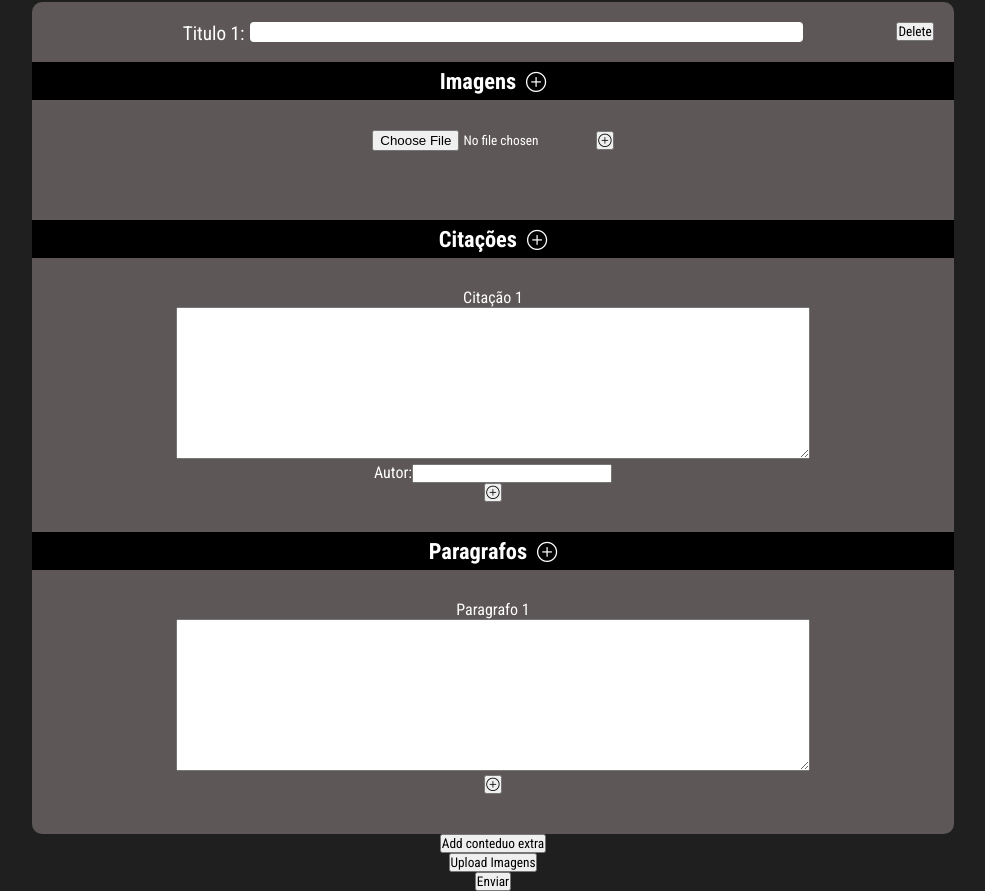
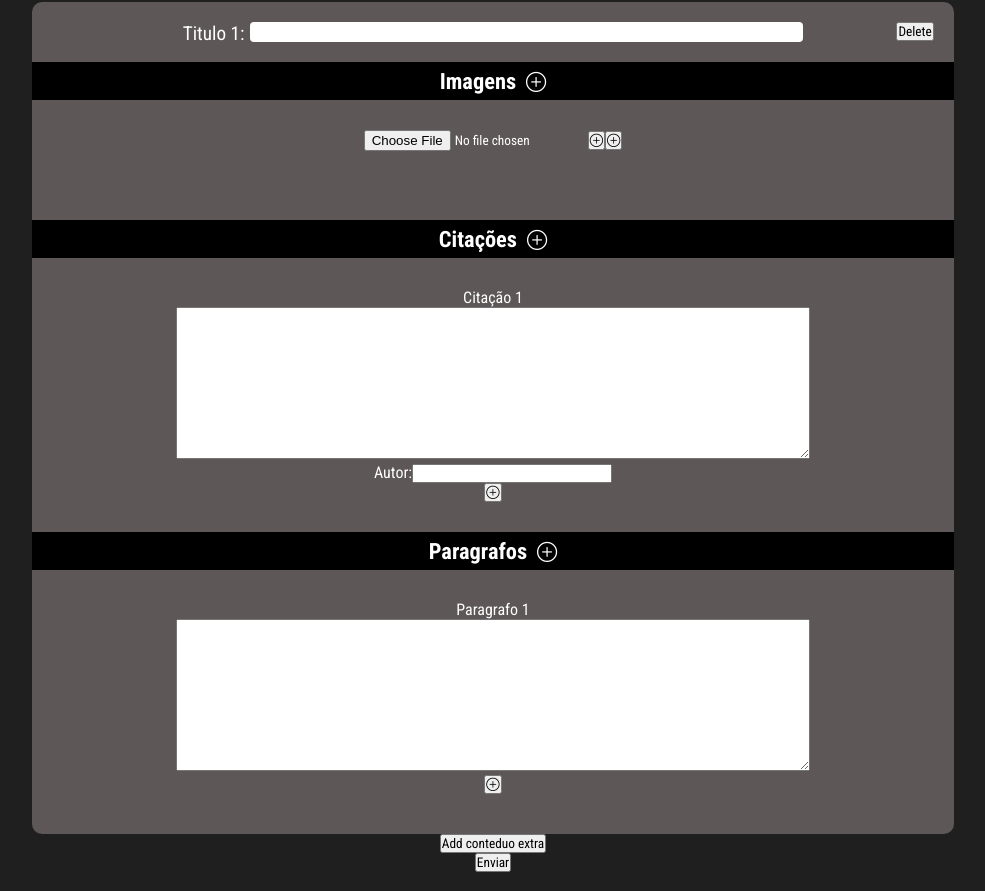
Before and after one commit to vicemanu/admin-metanoia, a React (Vite) app: page /admin/new-article in a window 1280 px wide. Shown: the part 518-1409 px from the top of the page, without its empty margins (147-1132 px from the left). Built offline with nearby package versions, Linux system fonts and the light colour scheme; no server answers; sample sign-in values are in the browser's storage.

Commit message:
tentando resolver os problemas de imagem

```diff
--- a/src/components/Conteudo/index.jsx
+++ b/src/components/Conteudo/index.jsx
@@ -1,12 +1,17 @@
+import { getDownloadURL, ref, uploadBytes } from 'firebase/storage'
 import './conteudo.css'
+import { storage } from '../../firebase'
 
 export default function Conteudo(props) {
 
 
     function addImg(e) {
         e.preventDefault()
-        props.conteudo[props.index].img = [...props.conteudo[props.index].img, ""]
-        props.setConteudo([...props.conteudo])
+        if(props.conteudo[props.index].img.length < 1) {
+            props.conteudo[props.index].img = [...props.conteudo[props.index].img, ""]
+            props.setConteudo([...props.conteudo])
+        }
+
     }
 
     function removImg(e , position) {
@@ -79,6 +84,7 @@ export default function Conteudo(props) {
 
 
 
+
     return(
 
         <div className='conteudo'>
@@ -121,6 +127,9 @@ export default function Conteudo(props) {
                                     }}
                                 />
                                 <button onClick={(e) => removImg(e, index)}>
+                                    <i className="bi bi-plus-circle"></i>
+                                </button>
+                                <button onClick={(e) => props.enviarStorage(e, index)}>
                                     <i className="bi bi-plus-circle"></i>
                                 </button>
                             </label>
--- a/src/pages/NewArticle/index.jsx
+++ b/src/pages/NewArticle/index.jsx
@@ -3,14 +3,13 @@ import { useState } from 'react'
 import Conteudo from '../../components/Conteudo'
 import { db, storage } from '../../firebase'
 import { addDoc, collection } from 'firebase/firestore'
-import { getDownloadURL, ref, uploadBytesResumable } from 'firebase/storage'
+import { getDownloadURL, ref, uploadBytes, uploadBytesResumable } from 'firebase/storage'
 
 export default function NewAticle() {
 
     const [conteudo, setConteudo] = useState([{title:"", img: [""], citation: [""], paragraph: [""],
     author: [""] }])
     const [artigo, setArtigo] = useState({ title: "", img: [""], description: "", date: "", conteudo: "",destaque: false, remove: false})
-    const [progressTotal, setProgressTotal] = useState(0)
 
     function addConteudo(e) {
         e.preventDefault()
@@ -18,53 +17,16 @@ export default function NewAticle() {
         author: [""] }])
     }
 
-    function enviarImagens() {
+    async function enviarStorage(e, index)  {
+        const uploadRefcont = ref(storage, `images/${props.artigo.title}/conteudo${props.index}`)
 
-        const uploadTaskCont = []
-        let valorIndex = 0
-
-        const storageRefTitle = ref(storage, `images/${artigo.img.name}`)
-        uploadTaskCont.push(uploadBytesResumable(storageRefTitle, artigo.img))
-
-        uploadTaskCont[valorIndex].on(
-            "state_changed",
-            () => {
-                getDownloadURL(uploadTaskCont[0].snapshot.ref).then(url => {
-                    setArtigo({...artigo, img: url})
-
+        const uploadTask = uploadBytes(uploadRefcont, props.conteudo[props.index].img)
+        .then((snapshot)=> {
+            getDownloadURL(snapshot.ref).then(async (downloadURL) => {
+                props.conteudo[props.index].img = downloadURL
+                props.setConteudo([...props.conteudo])
+                window.alert('foi')
             })
-            }
-
-        )
-
-
-        conteudo.map((e, index1)=> {
-            e.img.map((elemt, index2)=> {
-
-                valorIndex ++
-
-                const storageRefCont = ref(storage, `images/${elemt.name}`)
-                uploadTaskCont.push(uploadBytesResumable(storageRefCont, elemt))
-
-                uploadTaskCont[valorIndex].on(
-                    "state_changed",
-                    () => {
-                        getDownloadURL(uploadTaskCont[valorIndex].snapshot.ref).then(url => {
-                            conteudo[index1].img[index2] = url
-                            setConteudo([...conteudo])
-                        })
-                    }
-
-                )
-            })
-            Promise.all(uploadTaskCont)
-            .then(()=> {
-                setProgressTotal(100)
-            })
-            .catch((error=> {
-                console.log(error)
-            }))
-
         })
     }
 
@@ -72,6 +34,15 @@ export default function NewAticle() {
     async function eviarFireBase(e) {
         e.preventDefault()
 
+        const uploadRef = ref(storage, `images/${artigo.title}/${artigo.img.name}`)
+        const uploadTask = uploadBytes(uploadRef, artigo.img)
+        .then((snapshot)=> {
+            getDownloadURL(snapshot.ref).then(async (downloadURL) => {
+                let urlFoto = downloadURL
+                setArtigo({...artigo, img: urlFoto})
+            })
+        }).then(
+                async ()=> {
                      await addDoc(collection(db, "artigo"), {
                          title: artigo.title,
                          img: artigo.img,
@@ -82,10 +53,14 @@ export default function NewAticle() {
                          setArtigo({ title: "", img: "", description: "", date: "", conteudo: ""})
                          setConteudo([{title:"", img: [""], citation: [""], paragraph: [""],
                          author: [""] }])
-            setProgressTotal(true)
                      }).catch((error)=> {
                          console.log(error)
                      })
+                 }
+             )
+
+
+
 
     }
 
@@ -98,9 +73,6 @@ export default function NewAticle() {
         })
         setConteudo([...filtrado])
     }
-
-
-    console.log(artigo)
 
     return(
         <section className='newarticle'>
@@ -182,13 +154,13 @@ export default function NewAticle() {
                     {
                         conteudo.map((e , index ) => {
                             return (
-                                <Conteudo key={index} index={index} dados={e} conteudo={conteudo} setConteudo={setConteudo} artigo={artigo} setArtigo={setArtigo} removeConteudo={removeConteudo}/>
+                                <Conteudo key={index} index={index} dados={e} conteudo={conteudo} setConteudo={setConteudo} enviarStorage={enviarStorage} artigo={artigo} setArtigo={setArtigo} removeConteudo={removeConteudo} />
                             )
                         })
                     }
 
                     <button onClick={addConteudo}>Add conteduo extra</button>
-                    <button onClick={enviarImagens} type='button'> Upload Imagens</button>
+                    {/* <button onClick={enviarImagens} type='button'> Upload Imagens</button> */}
                     <button  type="submit">Enviar</button>
 
                 </form>
```
Lines whose indentation alone changed are shown as unchanged.
